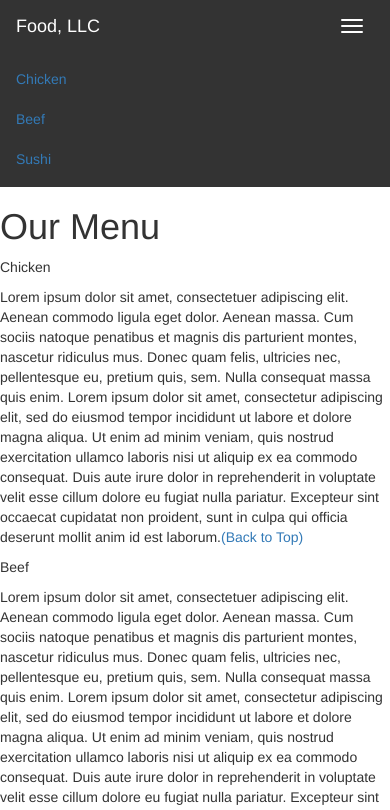
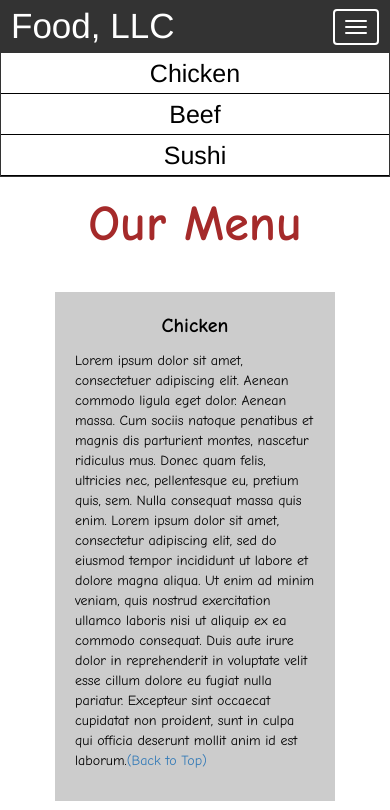
Before and after one commit to CodeLamar001/module3-solution, a plain HTML site: page index.html in a window 390 px wide. Both pictures are taken after a click on the button 352 px from the left and 26 px from the top of the page. Shown: the top 810 px of the page. Drawn offline with nearby package versions, Linux system fonts and the light colour scheme.

Commit message:
Update style.css

```diff
--- a/style.css
+++ b/style.css
@@ -1,23 +1,75 @@
-.navbar {
-  background-color: #333; /* Background color for the navbar */
+.container-fluid{
+	margin: 0;
+	padding: 0;
 }
-
-.navbar-brand {
-  color: white; /* Text color for the company name */
+.navbar{
+	border-radius: 0px;
+	background-color: rgba(0,0,0,0.8);
 }
-
-/* Mobile menu button styles */
-.navbar-toggle .icon-bar {
-  background-color: white; /* Color of the mobile menu button bars */
+.navbar-brand{
+  font-size: 35px;
+  color: white;
+  padding-left: 25px;
 }
-
-/* Page heading styles */
-.text-center {
-  margin-top: 20px; /* Top margin for centering the heading */
+.navbar-brand:hover{
+	color: white;
 }
-
-/* Tall section styles */
-.tall-section {
-  height: 1000px; /* Height of the tall section */
-  background-color: #f0f0f0; /* Background color for the section */
+.nav{
+	margin: 0;
+	padding: 0;
 }
+.navbar-nav{
+  font-size: 25px;
+  text-align: center;
+  margin: 0;
+  padding: 0;
+}
+.navbar-toggle{
+	border: 2px solid white;
+	margin-right: 25px;
+}
+.icon-bar{
+	background-color: white;
+}
+.main-title{
+  margin-bottom: 15px;
+  text-align: center;
+  color: #a52a2a;
+  font-size: 50px;
+  font-family: "Comic Sans MS", cursive, sans-serif;
+  font-weight: bold;
+}
+li{
+	box-sizing: border-box;
+	width: 100%;
+}
+.menu-item{
+	padding: 0;
+	margin: 0;
+	width: 100%;
+	background-color: white;
+	border-bottom: 1px solid black;
+	color: black;
+	display: block;
+}
+.menu-item:hover{
+	background-color: rgba(0,0,0,0.9);
+	color: rgba(0,0,0,0.4);
+}
+.row{
+	margin: 20px;
+}
+.content-box{
+	margin: 20px;
+	width: auto;
+	height: auto;
+	color: black;
+	background-color: rgba(0,0,0,0.2);
+	font-family: "Comic Sans MS", cursive, sans-serif;
+	padding: 20px;
+}
+.item-name{
+	text-align: center;
+	font-size: 20px;
+	font-weight: bold;
+}
```
